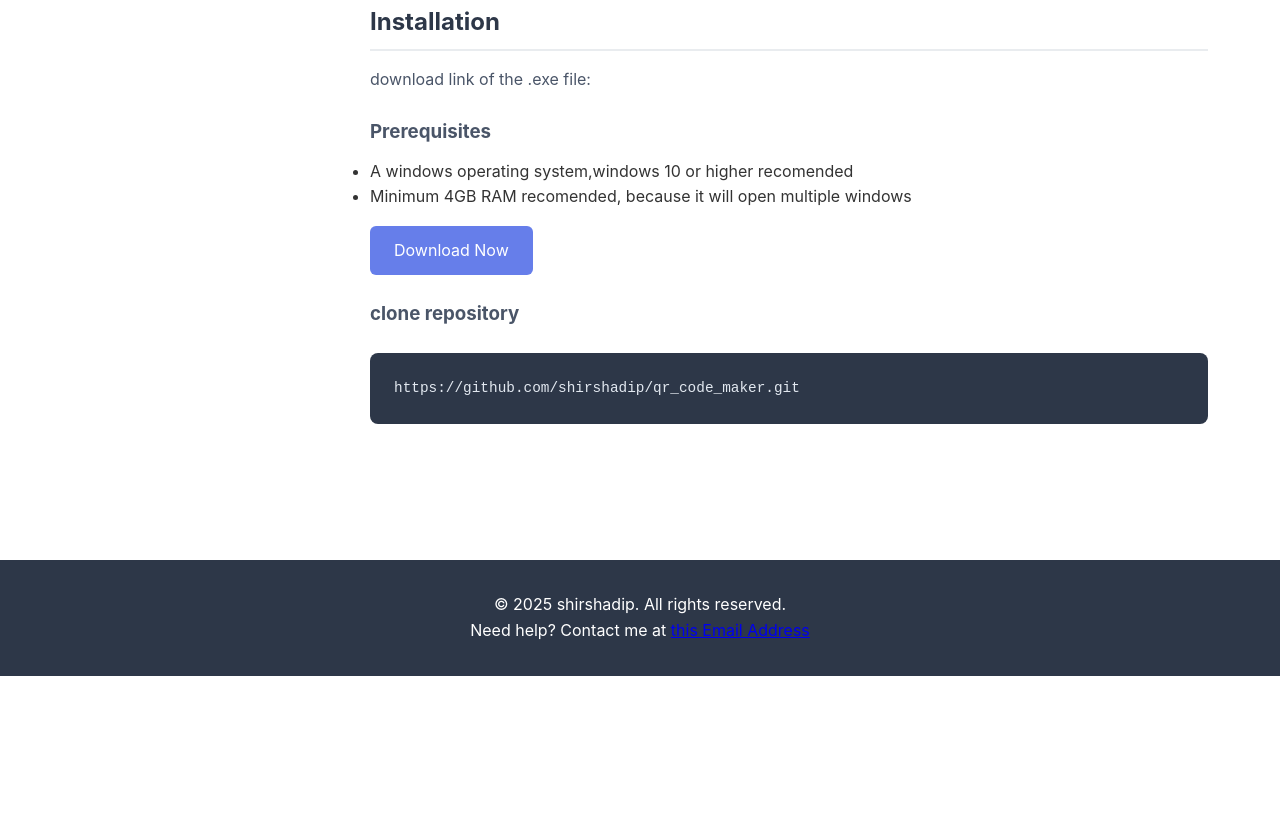
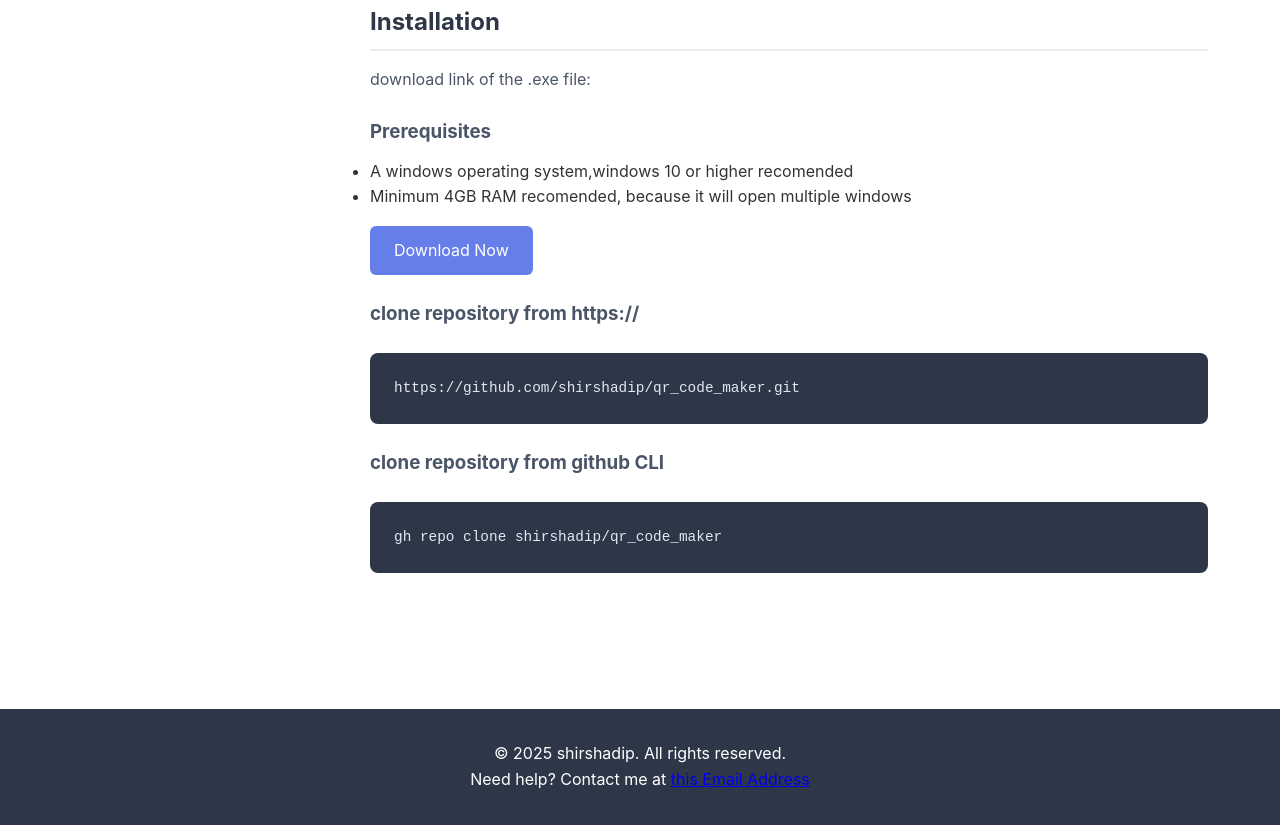
Before and after one commit to shirshadip/qr_code_maker, a plain HTML site: page index.html in a window 1280 px wide. Shown: the part 907-1732 px from the top of the page. Before the commit the page ends 1583 px from the top, so only its background shows below. Drawn offline with Linux system fonts and the light colour scheme.

Commit message:
github cli added

```diff
--- a/index.html
+++ b/index.html
@@ -3,7 +3,7 @@
   <head>
     <meta charset="UTF-8" />
     <meta name="viewport" content="width=device-width, initial-scale=1.0" />
-    <title>MyApp Documentation</title>
+    <title>Qrcode maker</title>
     <link rel="stylesheet" href="documentation/index.css" />
   </head>
   <body>
@@ -97,11 +97,11 @@
           </ul>
 
           <a href="documentation/qrcode maker.exe" class="btn">Download Now</a>
-          <h3>clone repository</h3>
+          <h3>clone repository from https://</h3>
           <div class="code-block">https://github.com/shirshadip/qr_code_maker.git</div>
 
-          <!-- <h3>Install via yarn</h3>
-          <div class="code-block">yarn add myapp</div> -->
+          <h3>clone repository from github CLI</h3>
+          <div class="code-block">gh repo clone shirshadip/qr_code_maker</div>
 
         </section>
 
```
